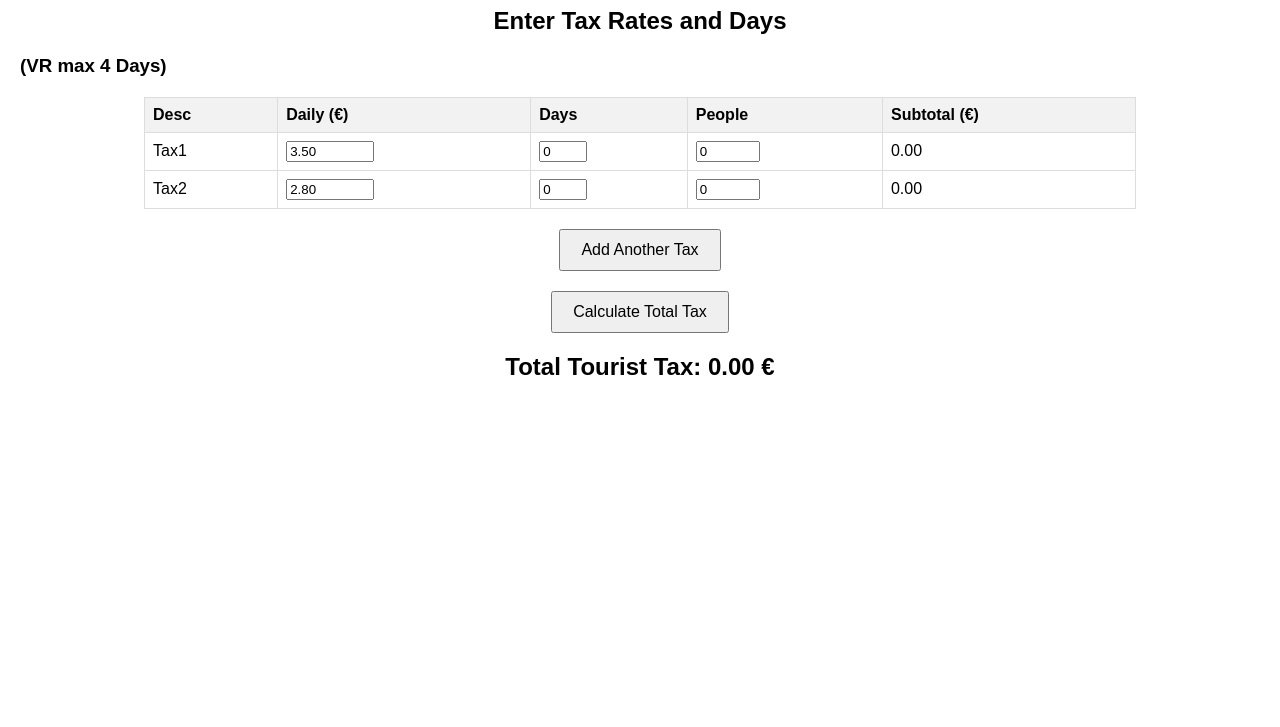
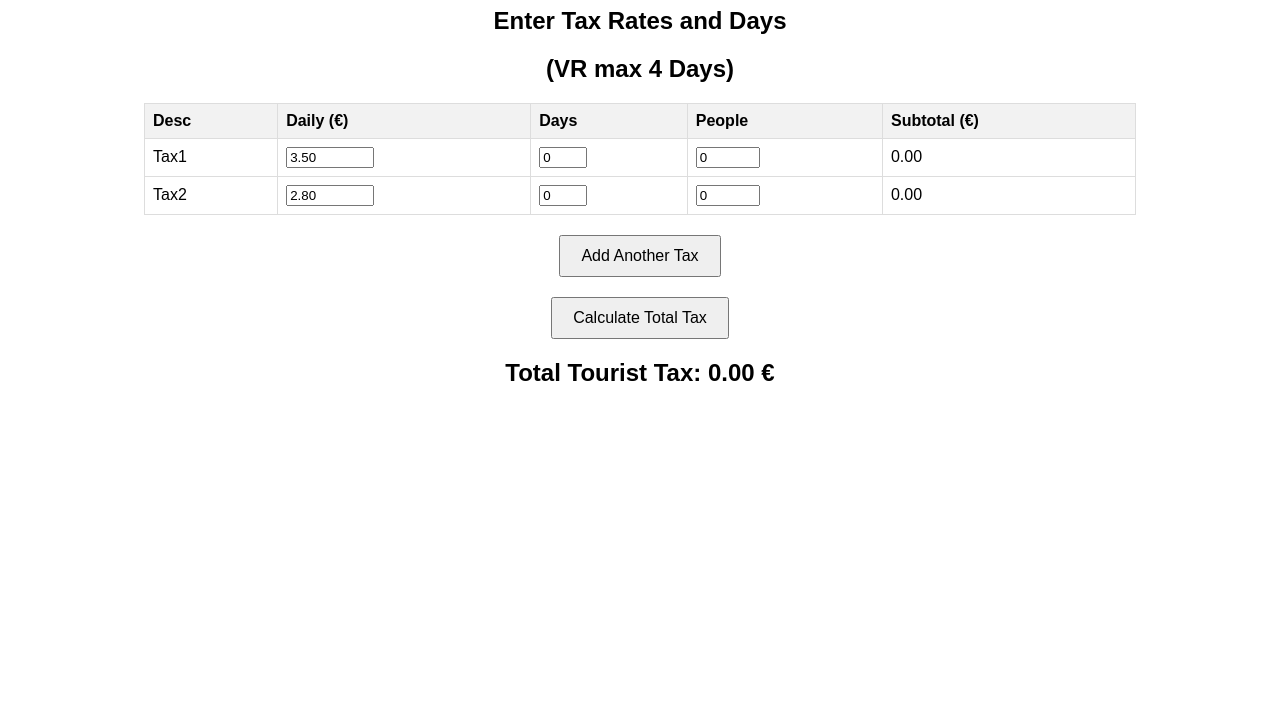
Before and after one commit to heartlandzf/tourtax, a plain HTML site: page index.html in a window 1280 px wide. Shown: the part 73-800 px from the top of the page. Drawn offline with Linux system fonts and the light colour scheme.

Commit message:
Update index.html

```diff
--- a/index.html
+++ b/index.html
@@ -44,7 +44,7 @@
 
     <h2>Enter Tax Rates and Days</h2>
 
-    <h3>(VR max 4 Days)</h3>
+    <h2>(VR max 4 Days)</h2>
 
     <table>
         <thead>
```
